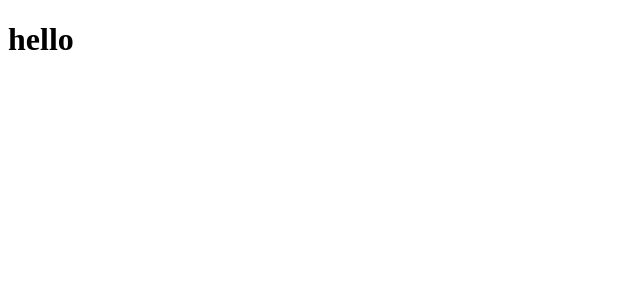
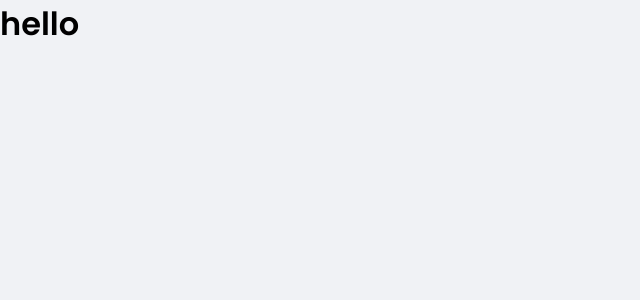
Before and after one commit to lulygomes/dt-money, a React (Create React App) app: page / in a window 1280 px wide. Shown: the top 300 px of the page, without its empty margins (0-640 px from the left). Built offline with nearby package versions, Linux system fonts and the light colour scheme.

Commit message:
global styles

```diff
--- a/package.json
+++ b/package.json
@@ -6,6 +6,7 @@
     "react": "^17.0.2",
     "react-dom": "^17.0.2",
     "react-scripts": "4.0.3",
+    "styled-components": "^5.3.1",
     "web-vitals": "^1.0.1"
   },
   "devDependencies": {
@@ -16,6 +17,7 @@
     "@types/node": "^12.0.0",
     "@types/react": "^17.0.0",
     "@types/react-dom": "^17.0.0",
+    "@types/styled-components": "^5.1.14",
     "typescript": "^4.1.2"
   },
   "scripts": {
--- a/public/index.html
+++ b/public/index.html
@@ -2,8 +2,15 @@
 <html lang="en">
 
 <head>
+  <link rel="preconnect" href="https://fonts.googleapis.com">
+  <link rel="preconnect" href="https://fonts.gstatic.com" crossorigin>
+
   <meta charset="utf-8" />
   <meta name="viewport" content="width=device-width, initial-scale=1" />
+
+  <link rel="shortcut icon" href="favicon.png" type="image/png">
+
+  <link href="https://fonts.googleapis.com/css2?family=Poppins:wght@400;600&display=swap" rel="stylesheet">
 
   <title>DtMoney</title>
 </head>
--- a/src/App.tsx
+++ b/src/App.tsx
@@ -1,9 +1,13 @@
 import React from 'react';
+import { GlobalStyle } from './styles/global';
 
 export function App() {
   return (
-    <h1>
-      hello
-    </h1>
+    <div>
+      <h1>
+        hello
+      </h1>
+      <GlobalStyle />
+    </div>
   );
 }
--- /dev/null
+++ b/src/react-app-env.d.ts
@@ -0,0 +1 @@
+/// <reference types="react-scripts" />
--- /dev/null
+++ b/src/styles/global.ts
@@ -0,0 +1,57 @@
+import { createGlobalStyle } from 'styled-components';
+
+export const GlobalStyle = createGlobalStyle`
+  :root {
+    --red: #e52e4d;
+    --blue: #5429cc;
+    --green: #33CC95;
+
+    --blue-light: #6933ff;
+
+    --text-title: #363f5f;
+    --text-body: #969cb3;
+
+    --background: #f0f2f5;
+    --shape: #ffffff;
+  }
+
+  * {
+    margin: 0;
+    padding: 0;
+    box-sizing: border-box;
+  }
+
+  html {
+    @media (max-width: 1080px) {
+      font-size: 93.75%;
+    }
+
+    @media (max-width: 720px) {
+      font-size: 87.5%
+    }
+  }
+
+  body {
+    background: var(--background);
+    -webkit-font-smoothing: antialiased;
+  }
+
+  body, input, textarea, button {
+    font-family: 'Poppins', sans-serif;
+    font-weight: 400;
+  }
+
+  h1, h2, h3, h4, h5, h6, strong {
+    font-weight: 600;
+
+  }
+
+  button {
+    cursor: pointer;
+  }
+
+  [disabled] {
+    opacity: 0.6;
+    cursor: not-allowed;
+  }
+`;
```
Also changed, not shown: 1 other file (tests, documents, lock files or other folders).
